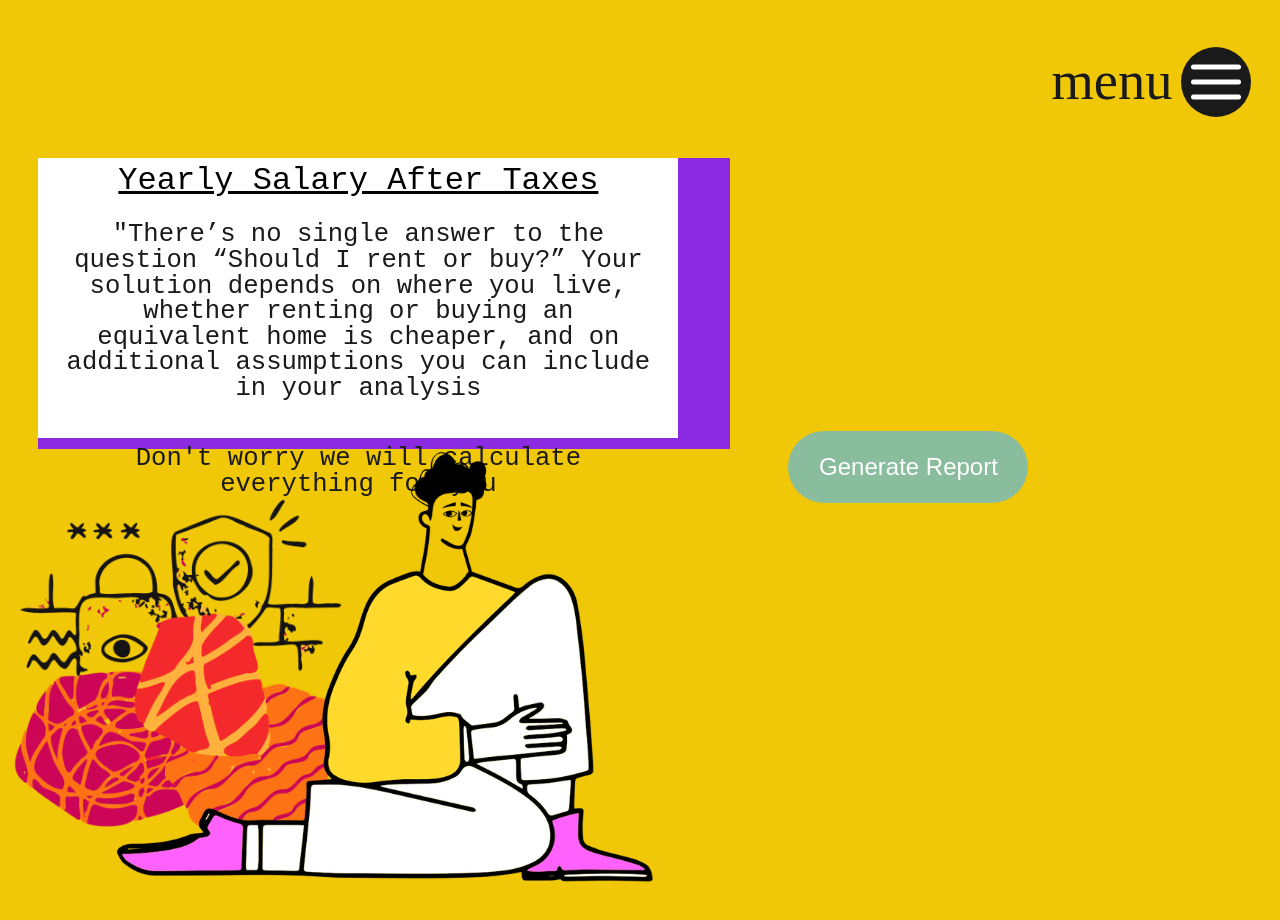
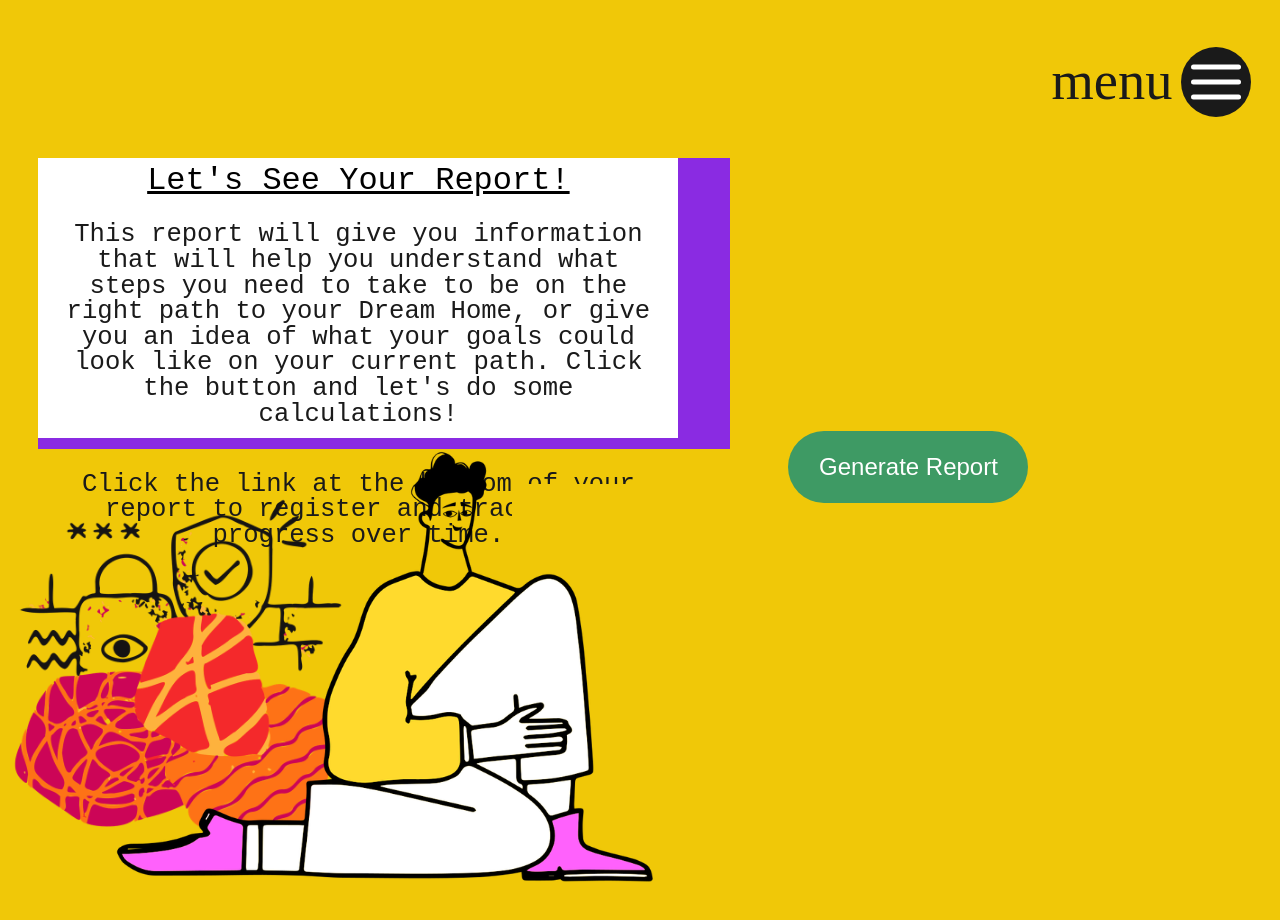
Before and after one commit to Dream-Home-PEABOT/DreamHome_FEE, a React (Create React App) app: page /generate_report in a window 1280 px wide. Built offline with nearby package versions, Linux system fonts and the light colour scheme; no server answers; a web font is replaced by a local one.

Commit message:
update captions in GenerateReport

```diff
--- a/src/components/GenerateReport/GenerateReport.css
+++ b/src/components/GenerateReport/GenerateReport.css
@@ -15,12 +15,12 @@
 
 
 .submit-btn{
-  background-color: #89BD9E;
+  background-color: #3e9a64;
   border: none;
 }
 
 .submit-btn:hover{
-  background-color: #F0C808;
+  background-color: #89BD9E;
   color: #1A1A1A;
 }
 
--- a/src/components/GenerateReport/GenerateReport.tsx
+++ b/src/components/GenerateReport/GenerateReport.tsx
@@ -40,9 +40,9 @@ const GenerateReport: React.FC<Props> = ({ updateReport }) => {
       <div className='desc-container'>
 
           <div className="description-box">
-            <h1 className="question-desc">Yearly Salary After Taxes</h1>
-            <h2 className='desc'>"There’s no single answer to the question “Should I rent or buy?” Your solution depends on where you live, whether renting or buying an equivalent home is cheaper, and on additional assumptions you can include in your analysis</h2>
-            <h2 className='desc'>Don't worry we will calculate everything for you</h2>
+            <h1 className="question-desc">Let's See Your Report!</h1>
+            <h2 className='desc'>This report will give you information that will help you understand what steps you need to take to be on the right path to your Dream Home, or give you an idea of what your goals could look like on your current path. Click the button and let's do some calculations!</h2>
+            <h2 className='desc'>Click the link at the bottom of your report to register and track your progress over time.</h2>
           </div>
         </div>
 
```
Also changed, not shown: 2 other files (tests, documents, lock files or other folders).
